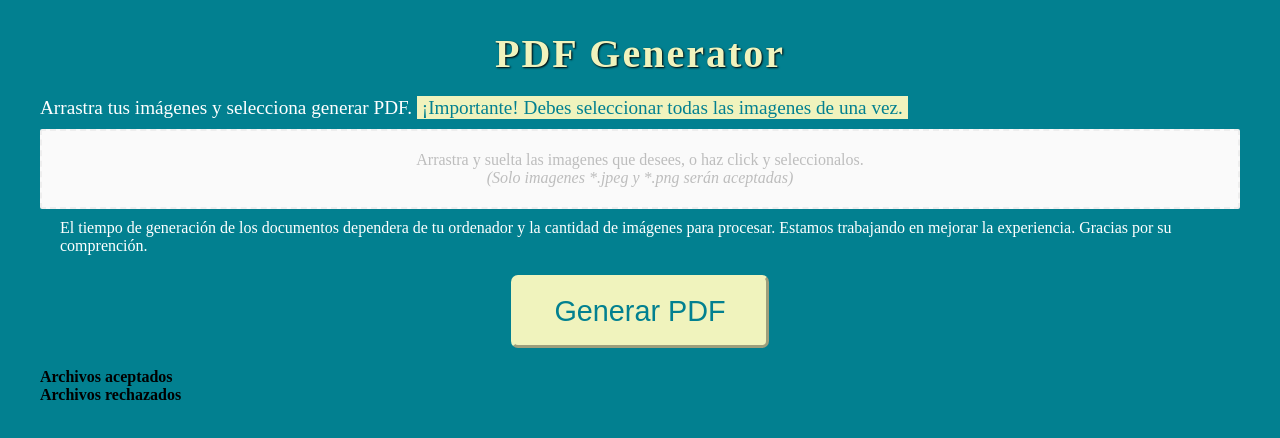
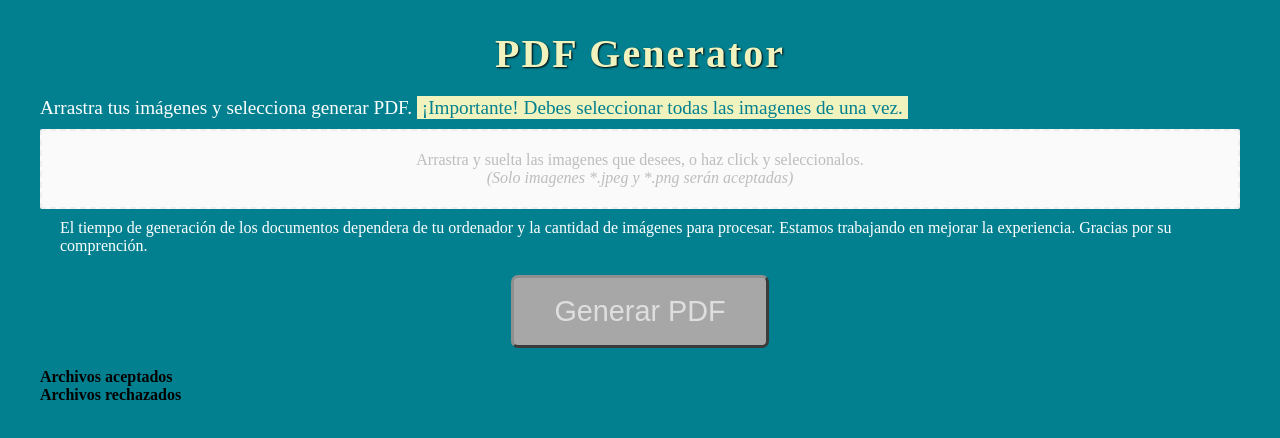
Before and after one commit to gus0117/pdf-generator, a React (Vite) app: page / in a window 1280 px wide. Shown: the top 438 px of the page. Built offline with nearby package versions, Linux system fonts and the light colour scheme; what @react-pdf/renderer would draw is missing.

Commit message:
Se modificó DropZone para poder limpiar la lista y deshabilitar el generar pdf

```diff
--- a/src/components/DropZone.jsx
+++ b/src/components/DropZone.jsx
@@ -34,21 +34,22 @@ const DropZone = ({ generatePdf }) => {
 
     /* No entiendo que hace, parece q no es necesario */
     const onDrop = useCallback((acceptedFiles) => {
-        acceptedFiles.forEach((file) => {
+        setFiles([...files, ...acceptedFiles])
+/*         acceptedFiles.forEach((file) => {
           const reader = new FileReader()
 
           reader.onabort = () => console.log('file reading was aborted')
           reader.onerror = () => console.log('file reading has failed')
           reader.onload = () => {
           // Do whatever you want with the file contents
-            setFiles([...files, file])
+
             const binaryStr = reader.result
             //console.log(files)
           }
           reader.readAsArrayBuffer(file)
-        })
+        }) */
 
-    }, [])
+    }, [files])
 
     const {
         acceptedFiles,
@@ -78,7 +79,7 @@ const DropZone = ({ generatePdf }) => {
       ]);
 
       /* Se podria usar esta lista para indicar el orden */
-      const acceptedFileItems = acceptedFiles.map(file => (
+      const acceptedFileItems = files.map(file => (
         <li key={file.path}>
           {file.path} - {file.size} bytes
         </li>
@@ -103,7 +104,14 @@ const DropZone = ({ generatePdf }) => {
             <em>(Solo imagenes *.jpeg y *.png serán aceptadas)</em>
           </div>
           <p className="description-2">El tiempo de generación de los documentos dependera de tu ordenador y la cantidad de imágenes para procesar. Estamos trabajando en mejorar la experiencia. Gracias por su comprención.</p>
-          <button onClick={()=>generatePdf(acceptedFiles)} className="btn-generate">Generar PDF</button>
+          {
+            files.length > 0 ?
+            <>
+              <button onClick={()=>generatePdf(acceptedFiles)} className="btn-generate">Generar PDF</button>
+              <button onClick={()=>setFiles([])} className="btn-generate">Limpiar</button>
+            </>:
+            <button onClick={()=>generatePdf(acceptedFiles)} className="btn-generate-disabled">Generar PDF</button>
+          }
           <aside>
             <h4>Archivos aceptados</h4>
             <ul>{acceptedFileItems}</ul>
--- a/src/index.css
+++ b/src/index.css
@@ -79,7 +79,7 @@
   transition: 0.4s;
 }
 
-.btn-generate-disable {
+.btn-generate-disabled {
   margin: 20px auto;
   display: flex;
   padding: 17px 40px;
```
